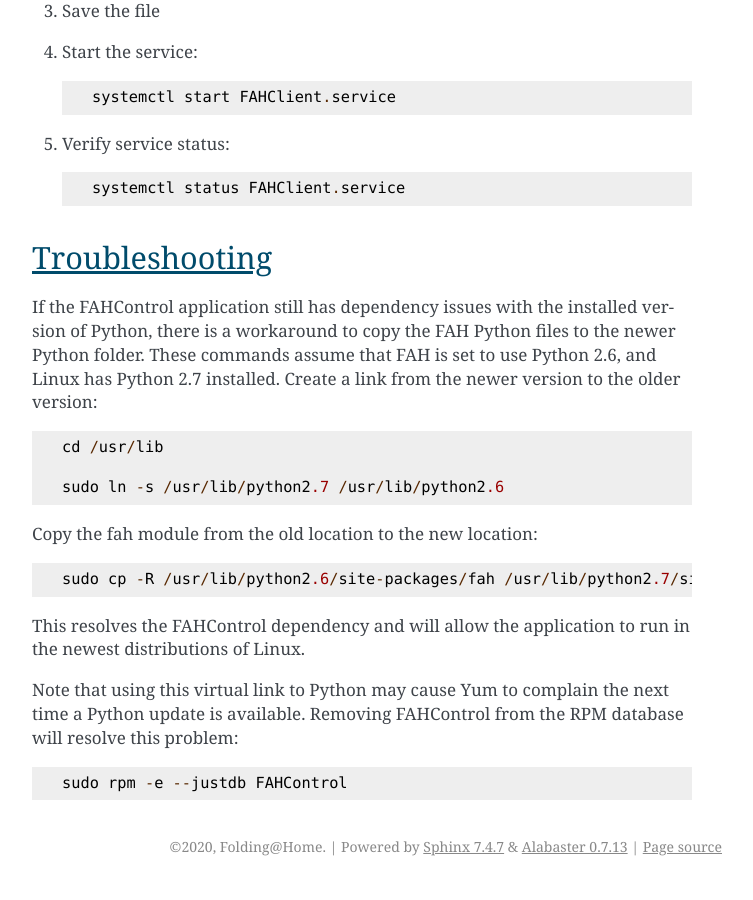
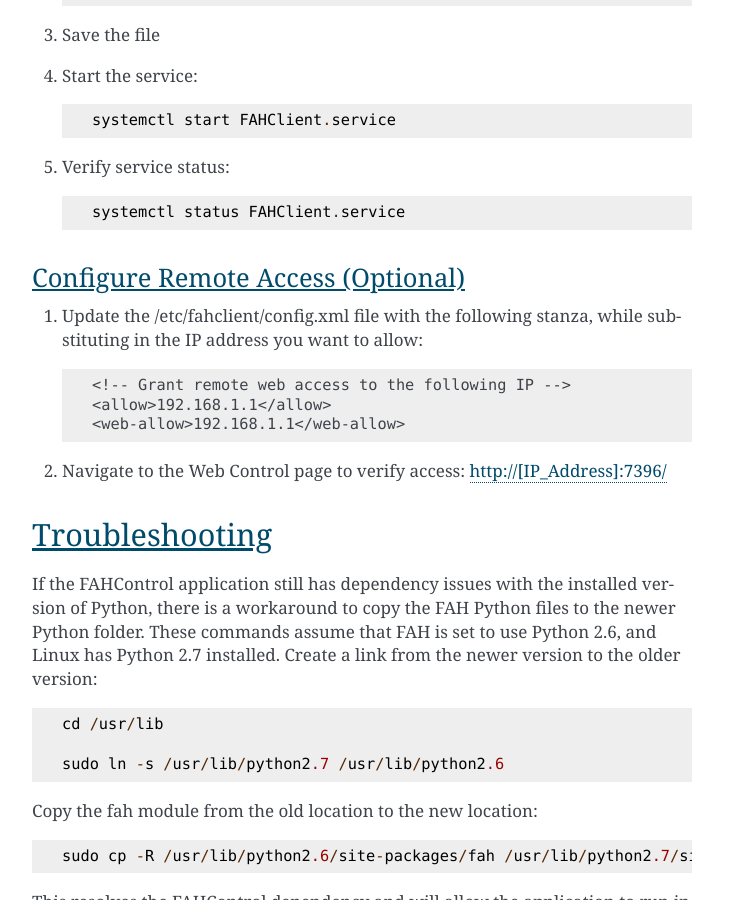
Before and after one commit to FoldingCommunity/fah-client-documentation, a Sphinx documentation site: the page built from docs/source/linux/command_line_installation_linux.rst, in a window 1280 px wide and 900 px high, scrolled down 3664 px. Shown: the whole window, without its empty margins (388-1141 px from the left). Built offline with Sphinx 7.4.7, drawn with Linux system fonts in a browser that asks for light colours; some of the changed text lies outside the part shown.

Commit message:
Updated command_line_installation_linux.rst

```diff
--- a/docs/source/linux/command_line_installation_linux.rst
+++ b/docs/source/linux/command_line_installation_linux.rst
@@ -155,6 +155,21 @@
 
         systemctl status FAHClient.service
 
+
+
+Configure Remote Access (Optional)
+**********************************
+
+#. Update the /etc/fahclient/config.xml file with the following stanza, while substituting in the IP address you want to allow::
+
+	 <!-- Grant remote web access to the following IP -->
+         <allow>192.168.1.1</allow>
+         <web-allow>192.168.1.1</web-allow>
+
+#. Navigate to the Web Control page to verify access: http://[IP_Address]:7396/
+
+
+
 Troubleshooting
 ---------------
 
```
